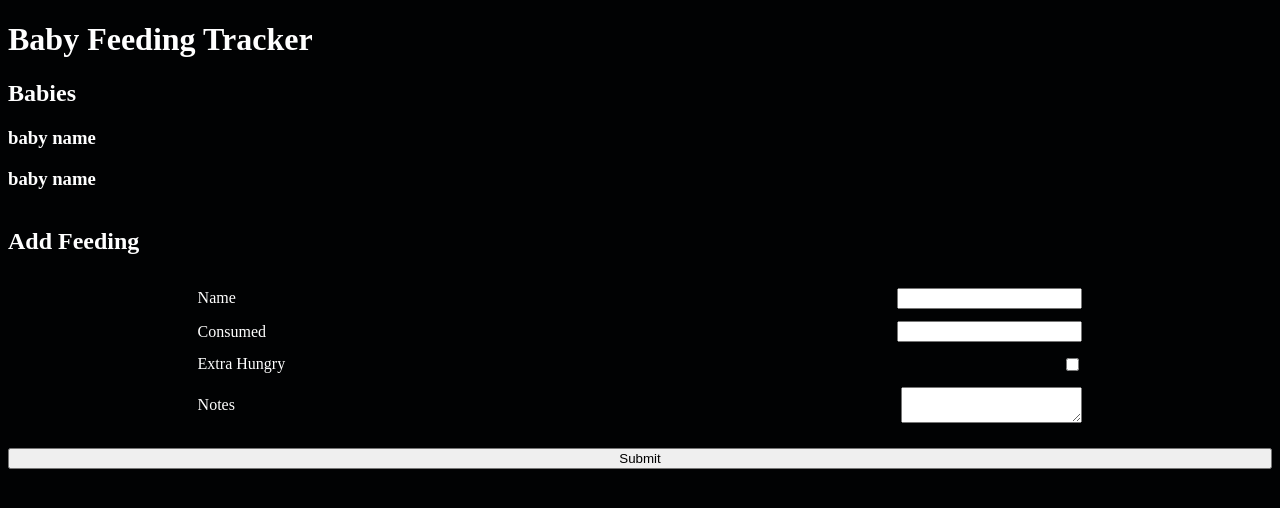
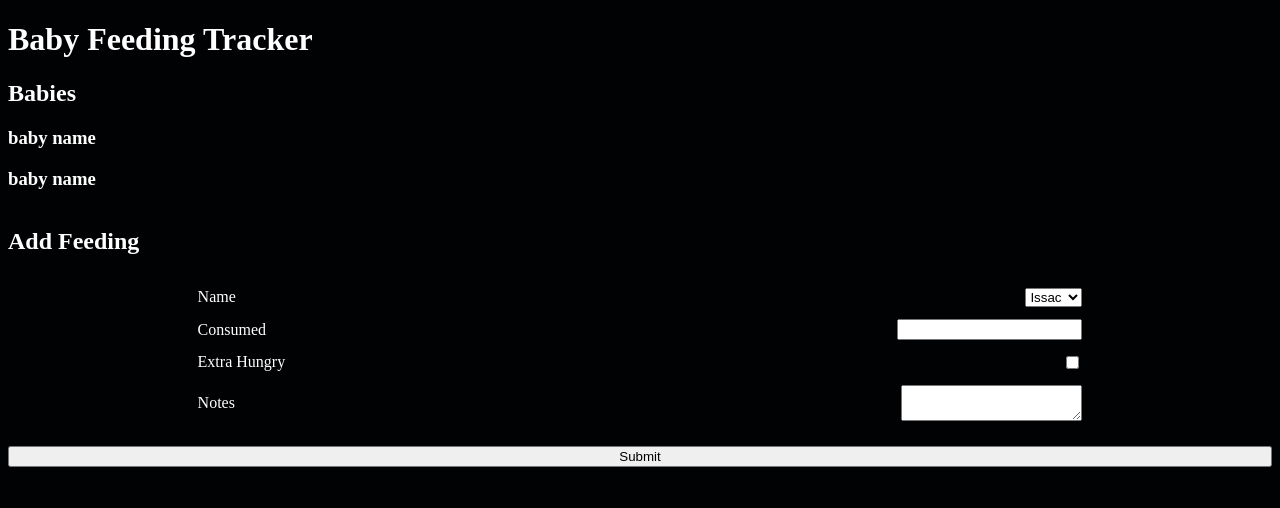
Before and after one commit to Richardaeld/baby-feeding-tacker, a React (Vite) app: page / in a window 1280 px wide. Shown: the top 508 px of the page. Built offline with nearby package versions, Linux system fonts and the light colour scheme.

Commit message:
added FormSelect component

```diff
--- a/src/App.jsx
+++ b/src/App.jsx
@@ -9,12 +9,12 @@ const form = {
   inputs: [
     {
       name:'name',
-      type: 'input',
+      type: 'select',
+      enum: [
+        {key: 1, name: 'Issac'},
+        {key: 2, name: 'Chloe'},
+      ]
     },
-    // {
-    //   name: 'time',
-    //   type: 'input',
-    // },
     {
       name: 'consumed',
       type: 'input',
--- a/src/components/Form.jsx
+++ b/src/components/Form.jsx
@@ -2,6 +2,7 @@ import PropTypes from 'prop-types';
 import { FormInput } from './FormInput'
 import { FormTextarea } from './FormTextarea';
 import { FormCheckbox } from './FormCheckbox';
+import { FormSelect } from './FormSelect';
 import { useState } from 'react';
 
 export function Form ({ form, addFeeding, feeding }) {
@@ -23,7 +24,8 @@ export function Form ({ form, addFeeding, feeding }) {
                case 'textarea'      : return <FormTextarea key={input.key} textarea={input} setFormData={setFormData}/>
                case 'input_checkbox': return <FormCheckbox key={input.key} checkbox={input} setFormData={setFormData}/>
                case 'input'         :
-               case 'input_text'    : return <FormInput key={input.key} input={input} setFormData={setFormData}/>
+               case 'input_text'    : return <FormInput  key={input.key} input={input} setFormData={setFormData}/>
+               case 'select'        : return <FormSelect key={input.key} select={input} setFormData={setFormData} />
             }
          })}
 
--- /dev/null
+++ b/src/components/FormSelect.jsx
@@ -0,0 +1,43 @@
+import PropTypes from 'prop-types';
+import { capitalizeEveryFirstLetter } from './../js/general.js';
+import { useState } from 'react';
+
+export function FormSelect ({ select, setFormData }) {
+   const [newValue, setNewValue] = useState("");
+
+   return (
+      <label htmlFor={select.name}>
+         <span>{capitalizeEveryFirstLetter(select.name)}</span>
+         <select
+            id={select.name}
+            type="text"
+            name={select.name}
+            onChange={e => {
+               setNewValue(e.target.value)
+               setFormData(prevData => ({
+                  ...prevData,
+                  [select.name]: e.target.value
+               }));
+            }}
+            value={newValue}
+            autoComplete='off'
+         >
+            {select.enum.map(option =>
+               <option key={crypto.randomUUID()} value={option.key}>{option.name}</option>
+            )}
+         </select>
+      </label>
+   )
+}
+
+FormSelect.propTypes = {
+   select: PropTypes.shape({
+      id:PropTypes.string,
+      name:PropTypes.string,
+      type:PropTypes.string,
+      enum:PropTypes.arrayOf(
+         PropTypes.shape({})
+      )
+   }),
+   setFormData:PropTypes.func
+}
```
